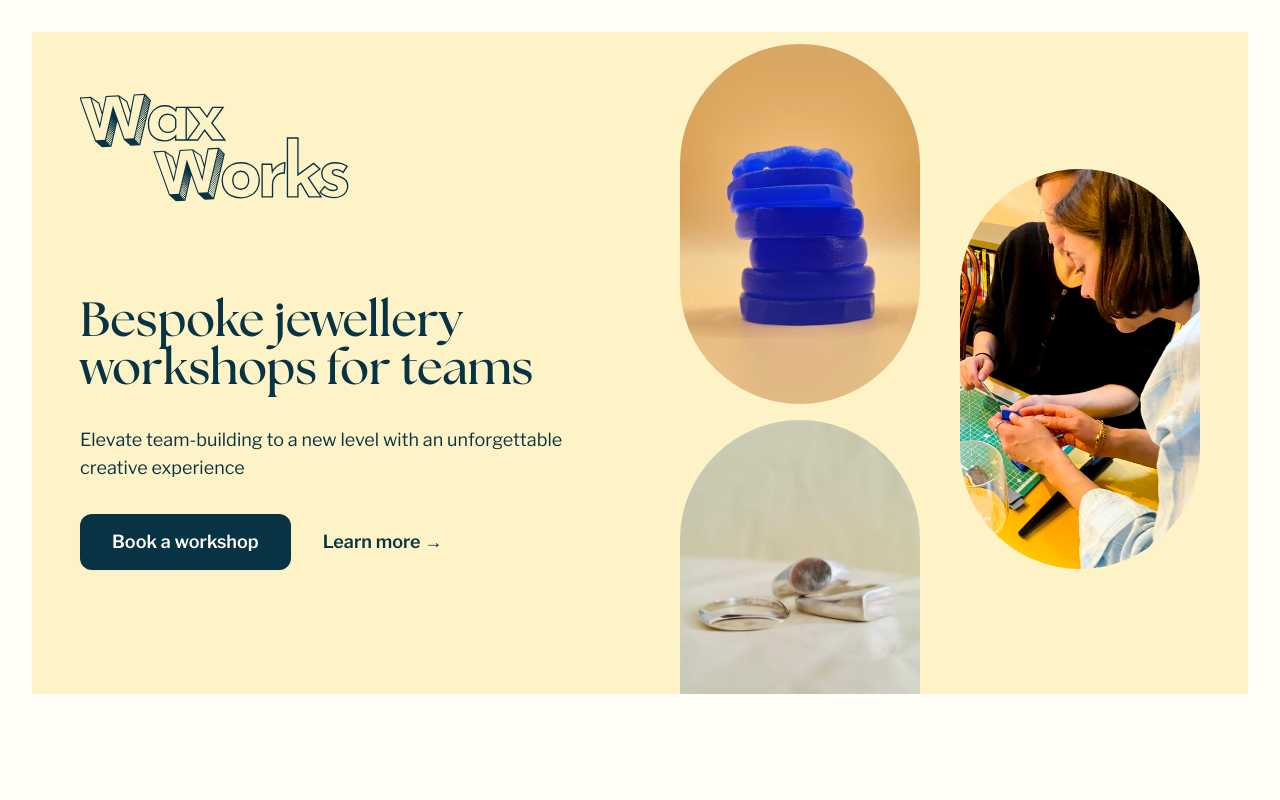
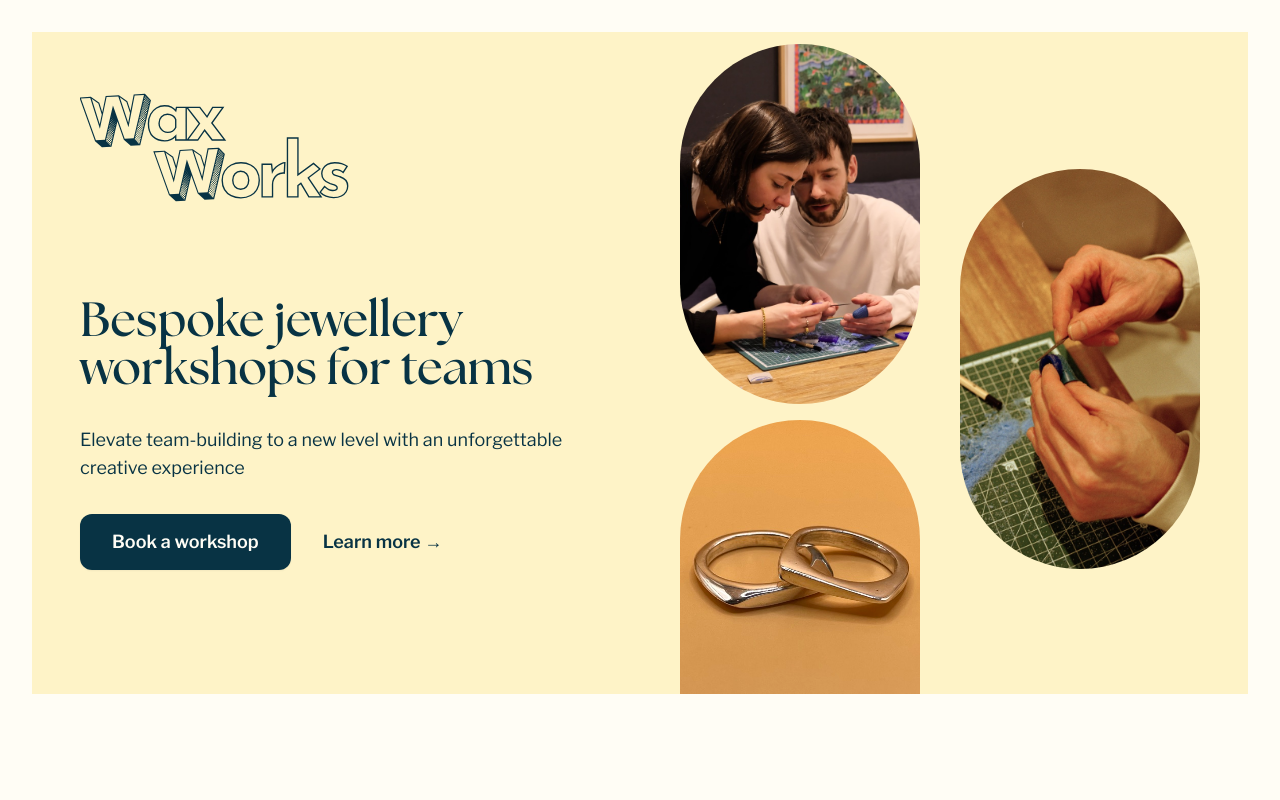
Before and after one commit to waxworks-london/waxworks-london.github.io, a website: page docs/index.html in a window 1280 px wide. Shown: the top 800 px of the page. Drawn offline with nearby package versions, Linux system fonts and the light colour scheme; a web font is replaced by a local one.

Commit message:
Update photos

```diff
--- a/docs/index.html
+++ b/docs/index.html
@@ -99,13 +99,13 @@
           <div class="pl-5">
             <div class="grid grid-cols-2 gap-10">
               <div class="flex flex-col gap-4 relative">
-                <img src="./images/intro-tall.jpg" alt=""
+                <img src="./images/intro-1.jpg" alt=""
                   class="rounded-full aspect-[2/3] object-cover">
-                <img src="./images/intro-cast.jpg" alt=""
+                <img src="./images/intro-2.jpg" alt=""
                   class="rounded-full aspect-[7/8] rounded-b-none object-cover">
               </div>
               <div class="flex h-full items-center">
-                <img class="rounded-full aspect-[6/10] object-cover" src="./images/intro-class.jpg" alt="">
+                <img class="rounded-full aspect-[6/10] object-cover" src="./images/intro-3.jpg" alt="">
               </div>
             </div>
           </div>
@@ -136,7 +136,7 @@
                 <span class="absolute top-1/2 left-4 -ml-px w-full h-0.5 bg-gray-200" aria-hidden="true"></span>
                 <div class="flex-auto flex flex-col relative overflow-hidden rounded-lg bg-orange-100 border-r-4 border-white">
                   <div class="flex flex-col rounded-t-lg">
-                    <img class="flex-none rounded-t-lg aspect-[3/2]" src="./images/process/teach.jpg" alt="" />
+                    <img class="flex-none rounded-t-lg aspect-[3/2]" src="./images/process/learn.jpg" alt="" />
                     <div class="flex-auto p-6">
                       <h3 class="text-base font-semibold text-body-primary">
                         Learn
@@ -189,7 +189,7 @@
                 <span class="absolute left-1/2 top-4 -ml-px h-full w-0.5 bg-gray-200" aria-hidden="true"></span>
                 <div class="relative overflow-hidden rounded-lg bg-orange-100 border-b-4 border-white">
                   <div class="relative rounded-t-lg">
-                    <img class="rounded-t-lg" src="./images/process/teach.jpg" alt="" />
+                    <img class="rounded-t-lg" src="./images/process/learn.jpg" alt="" />
                     <div class="p-6">
                       <h3 class="text-base font-semibold text-body-primary">
                         Learn
@@ -274,7 +274,8 @@
         <div class="flex items-start justify-end lg:order-first">
           <img src="./images/team.jpg"
             alt="Product screenshot"
-            class="w-[48rem] max-w-none rounded-xl shadow-xl ring-1 ring-gray-400/10 sm:w-[57rem]" width="2432"
+            class="w-[48rem] max-w-none rounded-xl shadow-xl ring-1 ring-gray-400/10 sm:w-[57rem]"
+            width="2432"
             height="1442">
         </div>
       </div>
@@ -607,7 +608,6 @@
   <footer class="bg-inverted-background">
     <div class="mx-auto max-w-7xl px-6 py-12 md:flex md:items-center md:justify-between lg:px-8">
       <div class="flex justify-center gap-x-6 md:order-2">
-        <!--
         <a href="#" class="text-gray-400 hover:text-gray-300">
           <span class="sr-only">Facebook</span>
           <svg class="size-6" fill="currentColor" viewBox="0 0 24 24" aria-hidden="true">
@@ -624,7 +624,6 @@
               clip-rule="evenodd" />
           </svg>
         </a>
-        -->
       </div>
       <ul class="mt-8 text-sm/6 text-gray-400 md:order-1 md:mt-0">
         <li>
```
Also changed, not shown: docs/images/intro-1.jpg (added), docs/images/intro-2.jpg (added), docs/images/intro-3.jpg (added), docs/images/process/carve.jpg, docs/images/process/cast.jpg, docs/images/process/learn.jpg (added), docs/images/process/teach.jpg (deleted), 2 other files.
